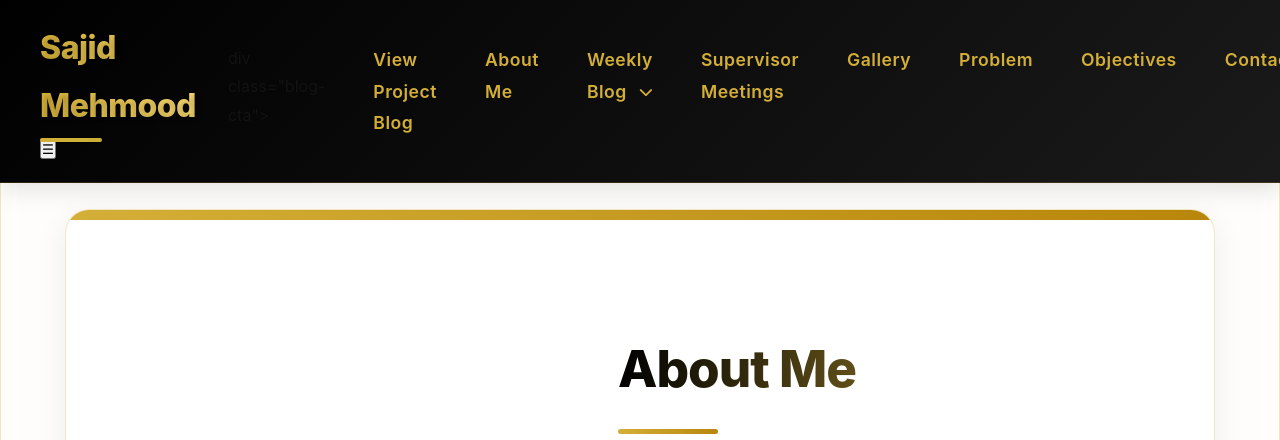
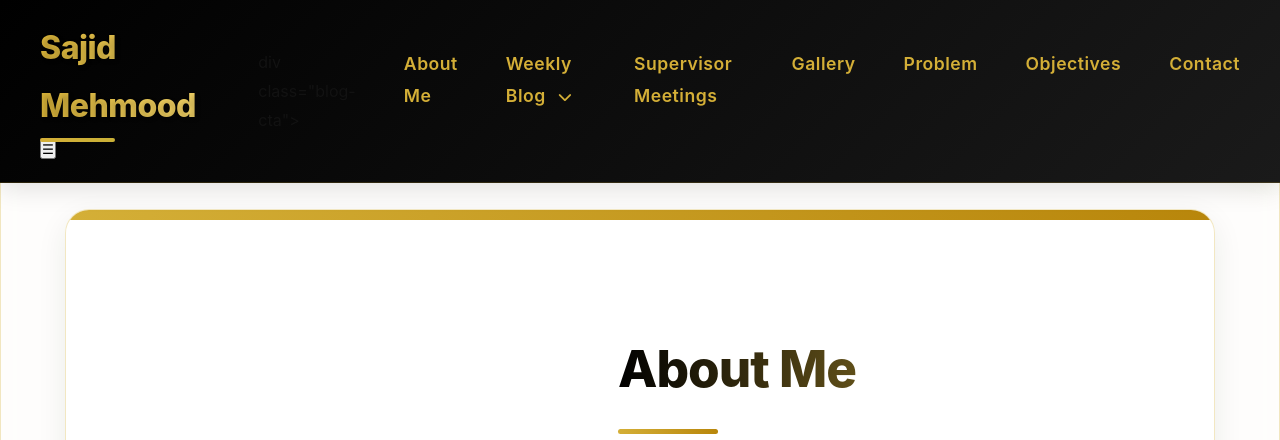
Before and after one commit to Sajidaitech/ugblog, a website with bundled scripts: page index.html in a window 1280 px wide. Shown: the top 440 px of the page. Built offline with nearby package versions, Linux system fonts and the light colour scheme.

Commit message:
Update index.html

```diff
--- a/index.html
+++ b/index.html
@@ -18,8 +18,7 @@
         <nav>
             <ul class="nav-links">
                 div class="blog-cta">
-        <li><a href="https://sajidaitech.github.io/portfolio/" class="blog-view-btn" target="_blank">View Project Blog</a>
-      </div></li>
+
                 <li><a href="#about">About Me</a></li>
                 <li>
                     <a href="#blog" id="blogLink">Weekly Blog <i class="fas fa-chevron-down"></i></a>
```
